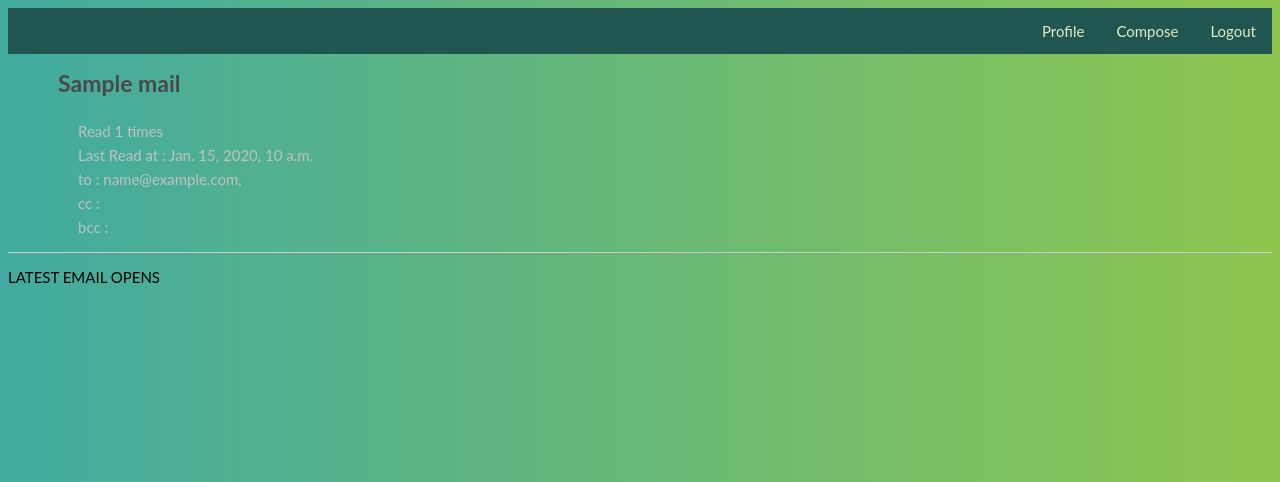
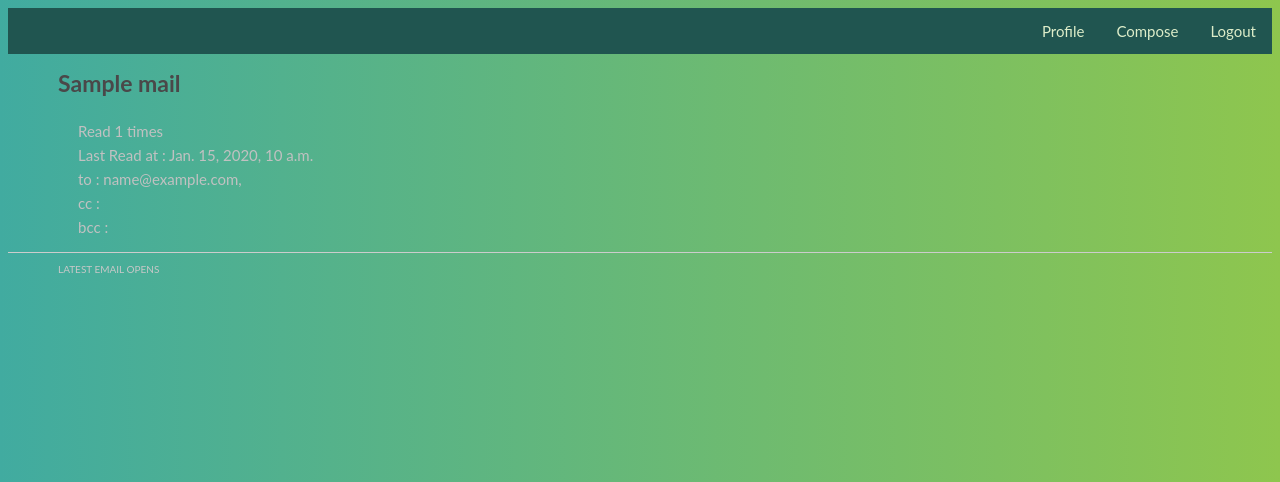
Before and after one commit to triplea24/mailassistant, a Django app: a page that uses panel/templates/show.html in a window 1280 px wide. Shown: the top 482 px of the page. Run offline with Django 3.2, Linux system fonts and the light colour scheme; a user stored in the database is signed in; tables that the repository leaves empty hold one stand-in row (values such as "Sample post"); data that the repository does not hold is empty.

Commit message:
dash oof

```diff
--- a/static/panel/mycss.css
+++ b/static/panel/mycss.css
@@ -90,7 +90,7 @@ h1,h2,h3,h4,h5,h6{
 	position: relative;
 }
 
-h3.last{
+p.last{
 	font-family: 'Lato', sans-serif;
 	font:10px 'Lato', 'Helvetica Neue', Helvetica, Arial, sans-serif;
 	color: #c8c8c8;
```
